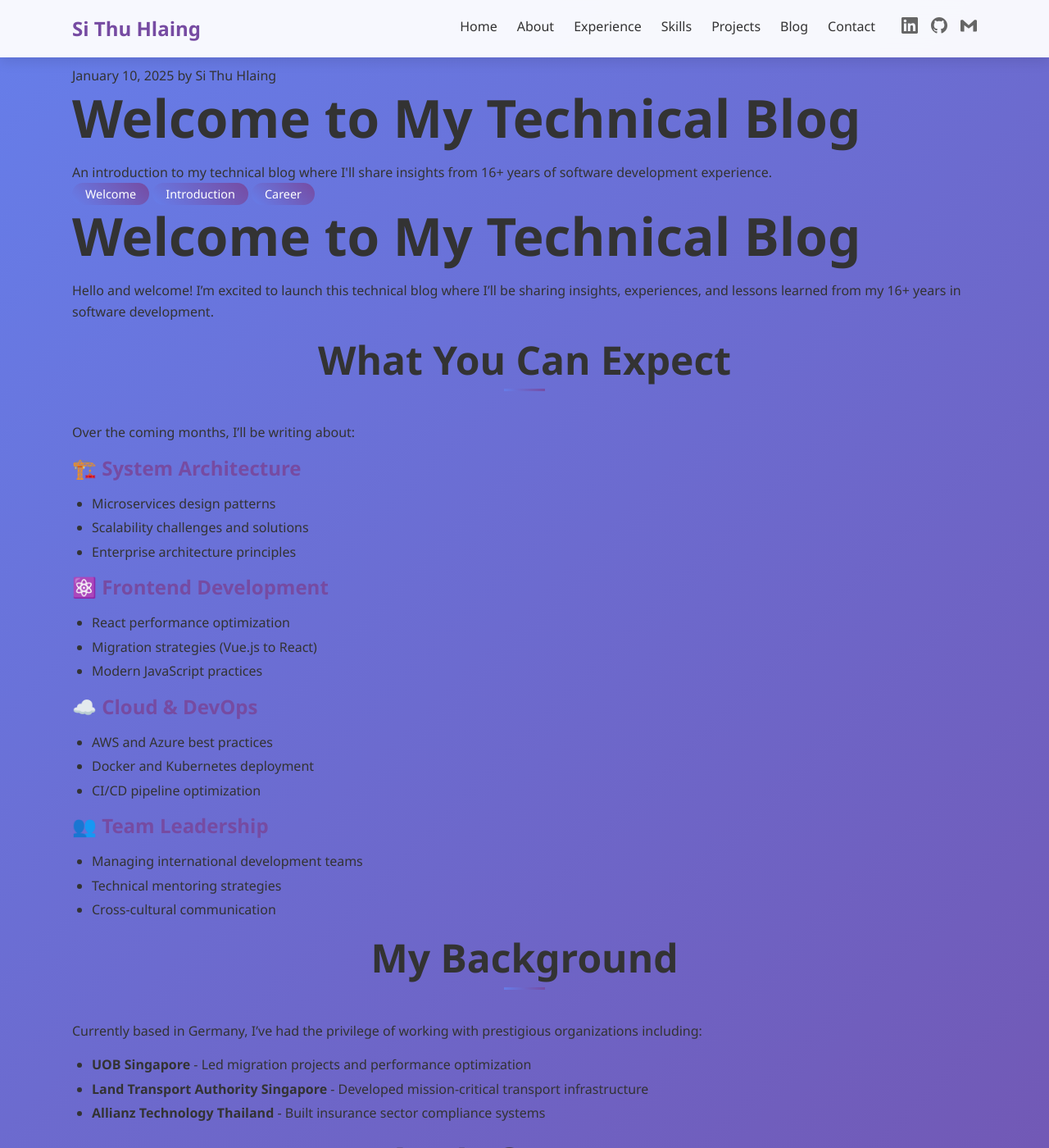
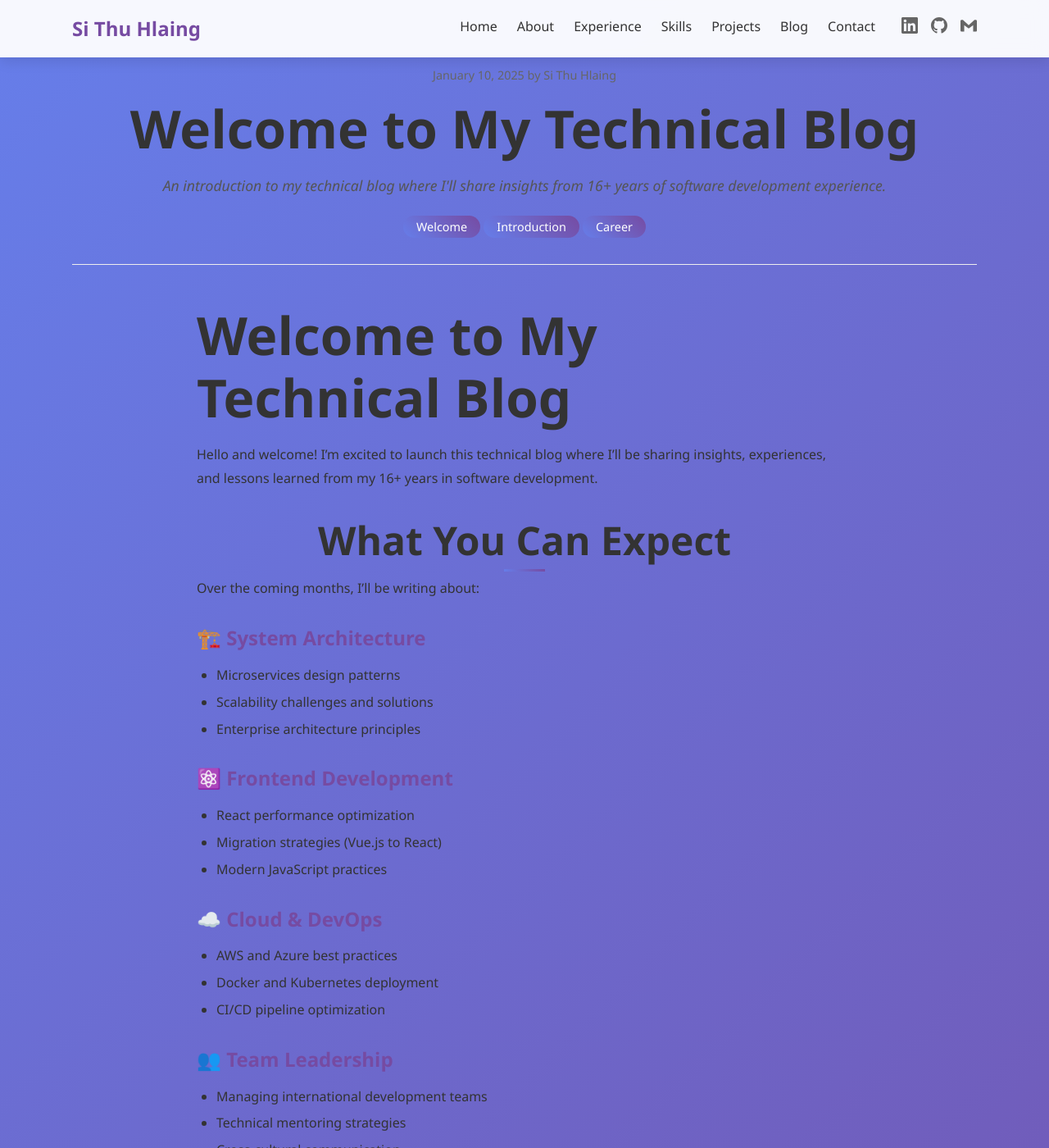
Before and after one commit to sithuhlaing/sithuhlaing.github.io, a Jekyll site: the page built from _posts/2025-01-10-my-first-post.md, in a window 1280 px wide and 1400 px high. Shown: the whole window at 82% size. Built offline with Jekyll 4.4.1, drawn with Linux system fonts in a browser that asks for light colours; a script that is not in the unit is left out.

Commit message:
update css

```diff
--- a/_sass/_components.scss
+++ b/_sass/_components.scss
@@ -456,3 +456,119 @@
     border: 1px solid lighten(red, 20%);
   }
 }
+
+// Blog post styles
+.blog-post {
+  .post-header {
+    text-align: center;
+    margin-bottom: 3rem;
+    padding-bottom: 2rem;
+    border-bottom: 1px solid #eee;
+  }
+
+  .post-meta {
+    color: #666;
+    font-size: 0.9rem;
+    margin-bottom: 1rem;
+  }
+
+  .post-title {
+    margin-bottom: 1rem;
+    line-height: 1.2;
+  }
+
+  .post-excerpt {
+    font-size: 1.1rem;
+    color: #555;
+    font-style: italic;
+    margin-bottom: 1.5rem;
+  }
+
+  .post-content {
+    max-width: 800px;
+    margin: 0 auto;
+    line-height: 1.8;
+
+    h2, h3, h4 {
+      margin-top: 2rem;
+      margin-bottom: 1rem;
+    }
+
+    img {
+      margin: 2rem 0;
+      border-radius: 8px;
+      box-shadow: 0 4px 12px rgba(0,0,0,0.1);
+    }
+
+    blockquote {
+      border-left: 4px solid #764ba2;
+      padding-left: 1.5rem;
+      margin: 2rem 0;
+      font-style: italic;
+      color: #555;
+    }
+
+    code {
+      background: #f8f9fa;
+      padding: 0.2em 0.4em;
+      border-radius: 4px;
+      font-size: 0.9em;
+    }
+
+    pre {
+      background: #f8f9fa;
+      padding: 1.5rem;
+      border-radius: 8px;
+      overflow-x: auto;
+      margin: 2rem 0;
+    }
+  }
+
+  .post-footer {
+    margin-top: 3rem;
+    padding-top: 2rem;
+    border-top: 1px solid #eee;
+  }
+
+  .post-share {
+    margin-bottom: 2rem;
+
+    a {
+      display: inline-block;
+      margin-right: 1rem;
+      padding: 0.5rem 1rem;
+      background: #764ba2;
+      color: white;
+      border-radius: 4px;
+      text-decoration: none;
+
+      &:hover {
+        background: darken(#764ba2, 10%);
+      }
+    }
+  }
+}
+
+.related-posts-grid {
+  display: grid;
+  grid-template-columns: repeat(auto-fit, minmax(250px, 1fr));
+  gap: 2rem;
+  margin-top: 2rem;
+}
+
+.related-post {
+  padding: 1.5rem;
+
+  h4 {
+    margin-bottom: 0.5rem;
+
+    a {
+      color: #764ba2;
+      text-decoration: none;
+
+      &:hover {
+        text-decoration: underline;
+      }
+    }
+  }
+}
```
